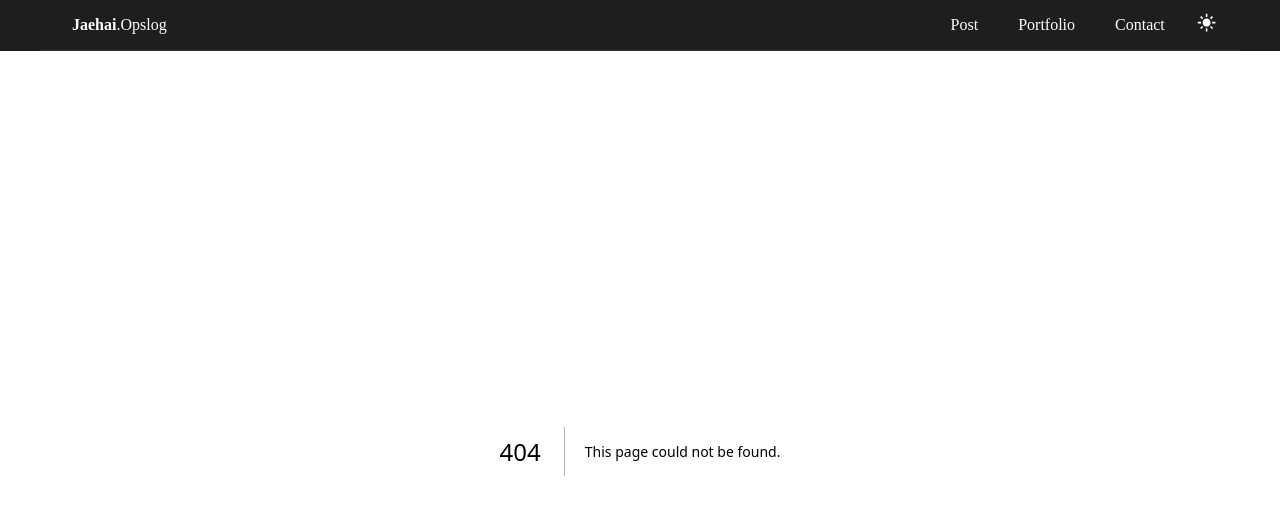
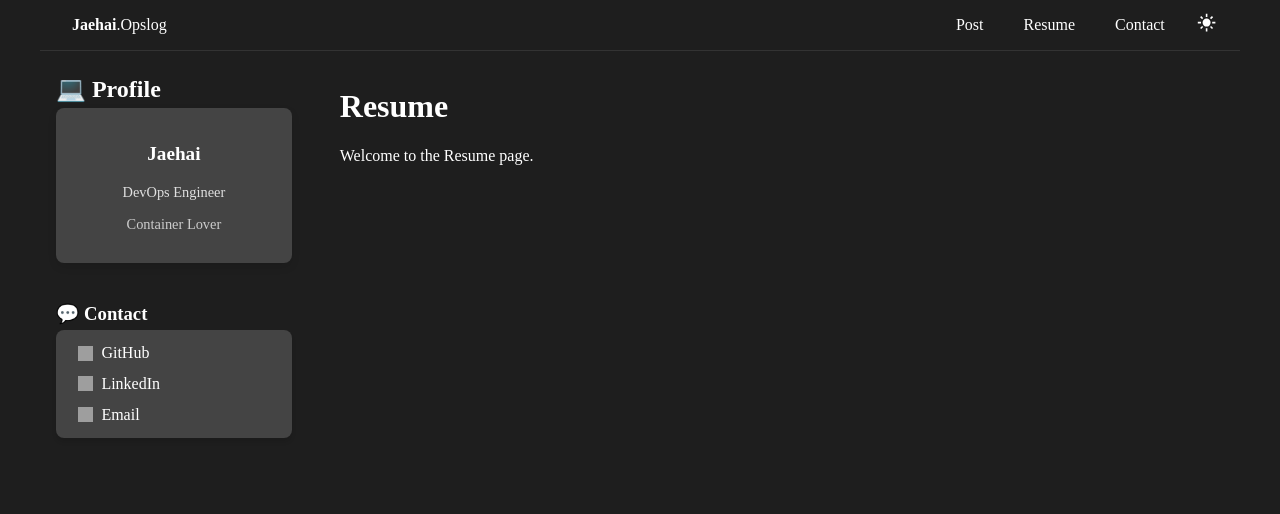
Before and after one commit to ops-jaeha/jaehai-webpage, a Next.js app: page /resume in a window 1280 px wide. Before the commit this address had no page. Shown: the top 514 px of the page. Built offline with nearby package versions, Linux system fonts and the light colour scheme; no server answers; grey boxes are pictures that could not be loaded.

Commit message:
Feat: Add font RWD

```diff
--- /dev/null
+++ b/app/(pages)/resume/page.js
@@ -0,0 +1,16 @@
+"use client";
+
+import React from "react";
+
+const Post = () => {
+  return (
+    <div className="resume-page">
+      <div className="resume-container">
+        <h1>Resume</h1>
+        <p>Welcome to the Resume page.</p>
+      </div>
+    </div>
+  );
+};
+
+export default Post;
--- /dev/null
+++ b/app/ClientLayout.js
@@ -0,0 +1,39 @@
+"use client";
+
+import React, { useState, useEffect } from "react";
+import TopNav from "../components/TopNav";
+
+function ClientLayout({ children }) {
+  const [mounted, setMounted] = useState(false);
+  const [isDarkMode, setIsDarkMode] = useState(false);
+
+  useEffect(() => {
+    setMounted(true);
+    const saved = localStorage.getItem("isDarkMode");
+    setIsDarkMode(saved ? JSON.parse(saved) : true);
+  }, []);
+
+  useEffect(() => {
+    if (mounted) {
+      localStorage.setItem("isDarkMode", JSON.stringify(isDarkMode));
+      document.body.classList.toggle("dark-mode", isDarkMode);
+    }
+  }, [isDarkMode, mounted]);
+
+  const toggleTheme = () => {
+    setIsDarkMode((prevMode) => !prevMode);
+  };
+
+  if (!mounted) {
+    return null;
+  }
+
+  return (
+    <>
+      <TopNav toggleTheme={toggleTheme} isDarkMode={isDarkMode} />
+      {children}
+    </>
+  );
+}
+
+export default ClientLayout;
--- a/app/layout.js
+++ b/app/layout.js
@@ -1,52 +1,25 @@
-"use client";
+import ClientLayout from "./ClientLayout";
+import "./styles/App.css";
+import env from "../config/env.json";
 
-import React, { useState, useEffect } from "react";
-import TopNav from "../components/TopNav";
-import "./styles/App.css";
+export const metadata = {
+  title: `${env.title}`,
+  description: `${env.description}`,
+};
 
-function RootLayout({ children }) {
-  const [mounted, setMounted] = useState(false);
-  const [isDarkMode, setIsDarkMode] = useState(() => {
-    if (typeof window !== "undefined") {
-      const saved = localStorage.getItem("isDarkMode");
-      return saved ? JSON.parse(saved) : true;
-    }
-    return false;
-  });
-
-  useEffect(() => {
-    setMounted(true);
-  }, []);
-
-  useEffect(() => {
-    if (mounted) {
-      localStorage.setItem("isDarkMode", JSON.stringify(isDarkMode));
-      document.body.classList.toggle("dark-mode", isDarkMode);
-    }
-  }, [isDarkMode, mounted]);
-
-  const toggleTheme = () => {
-    setIsDarkMode((prevMode) => !prevMode);
-  };
-
-  if (!mounted) {
-    return null;
-  }
-
+export default function RootLayout({ children }) {
   return (
     <html lang="ko">
       <body
         style={{
           paddingRight: "0px",
           margin: "0",
-          overflow: "hidden",
+          overflowX: "revert",
+          overflowY: "scroll",
         }}
       >
-        <TopNav toggleTheme={toggleTheme} isDarkMode={isDarkMode} />
-        {children}
+        <ClientLayout>{children}</ClientLayout>
       </body>
     </html>
   );
 }
-
-export default RootLayout;
--- a/app/styles/App.css
+++ b/app/styles/App.css
@@ -3,6 +3,7 @@
   --text-color: #000000;
   --border-color: #dddddd;
   --box-bg-color: #f0f0f0;
+  font-size: clamp(0.1rem, 2.5vw, 1rem);
 }
 
 .dark-mode {
@@ -63,5 +64,7 @@ body {
 }
 
 .contact-logo {
+  width: clamp(0.1rem, 2vw, 15px);
+  height: clamp(0.1rem, 2vw, 15px);
   margin-right: 0.5rem;
 }
--- a/app/styles/Global.css
+++ b/app/styles/Global.css
@@ -5,6 +5,10 @@
   --text: #020711;
   --success: #566c42;
   --terminal-green: #2b6c1e;
+  --profile-image-size: clamp(0.1rem, 15vw, 120px);
+  --terminal-button-size: clamp(0.1rem, 1.5vw, 12px);
+  --terminal-header-gap: clamp(0.1rem, 1.5vw, 8px);
+  --terminal-header-margin: clamp(0.1rem, 1vw, 15px);
 }
 
 .dark-mode {
@@ -36,7 +40,7 @@ body {
 }
 
 .typing-effect {
-  overflow: hidden;
+  overflow-x: hidden;
   white-space: nowrap;
   padding-right: 0.5rem;
   border-right: 3px solid var(--accent);
@@ -82,13 +86,13 @@ body {
 
 .terminal-header {
   display: flex;
-  gap: 8px;
-  margin-bottom: 15px;
+  gap: var(--terminal-header-gap);
+  margin-bottom: var(--terminal-header-margin);
 }
 
 .terminal-button {
-  width: 12px;
-  height: 12px;
+  width: var(--terminal-button-size);
+  height: var(--terminal-button-size);
   border-radius: 50%;
   background: #ff5f56;
 }
@@ -184,8 +188,10 @@ body {
 }
 
 .main-profile-image {
-  width: 120px;
-  height: 120px;
+  /* width: 120px;
+  height: 120px; */
+  width: var(--profile-image-size);
+  height: var(--profile-image-size);
   margin-right: 10px;
   margin-bottom: 10px;
   border-radius: 50%;
--- a/components/Sidebar.css
+++ b/components/Sidebar.css
@@ -1,3 +1,7 @@
+:root {
+  --profile-image-size: clamp(0.1rem, 15vw, 100px);
+}
+
 .sidebar {
   width: 20rem;
   color: var(--text-color);
@@ -16,8 +20,8 @@
 }
 
 .profile-image {
-  width: 100px;
-  height: 100px;
+  width: var(--profile-image-size);
+  height: var(--profile-image-size);
   border-radius: 50%;
   margin-bottom: 1rem;
 }
--- a/components/TopNav.css
+++ b/components/TopNav.css
@@ -1,4 +1,5 @@
 .navbar {
+  display: flex;
   background-color: var(--bg-color);
 }
 
--- a/components/TopNav.js
+++ b/components/TopNav.js
@@ -22,8 +22,8 @@ const TopNav = ({ toggleTheme, isDarkMode }) => {
               <Link href="/post" className="menu-link">
                 Post
               </Link>
-              <Link href="/portfolio" className="menu-link">
-                Portfolio
+              <Link href="/resume" className="menu-link">
+                Resume
               </Link>
               <Link href="/contact" className="menu-link">
                 Contact
--- a/config/env.json
+++ b/config/env.json
@@ -1,5 +1,7 @@
 {
   "user_name": "Jaehai",
+  "title": "Jaehai.Opslog",
+  "env.description": "이재하의 Dev/MLOps 블로그입니다.",
 
   "main_profile_image": "https://raw.githubusercontent.com/ops-jaeha/jaehai-webpage/refs/heads/main/public/assets/main-profile/image.webp",
   "terminal_text": "넓은 스펙트럼으로 전체적인 그림을 그리는 DevOps Engineer 이재하 입니다.",
```
Also changed, not shown: app/(pages)/portfolio/page.js (deleted, +0 -16 lines), components/Sidebar.js (+13 -13 lines).
